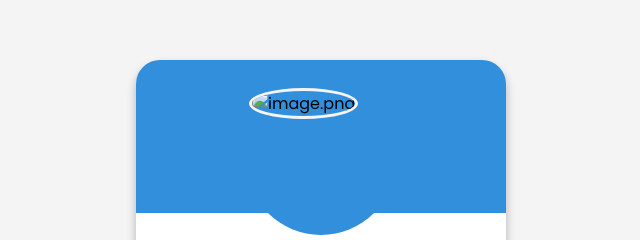
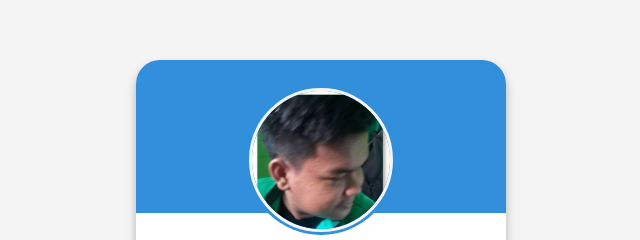
Before and after one commit to ramziaprilla/profile-card, a plain HTML site: page index.html in a window 1280 px wide. Shown: the part 127-367 px from the top of the page, without its empty margins (319-959 px from the left). Drawn offline with nearby package versions, Linux system fonts and the light colour scheme.

Commit message:
lupa ganti path imagenya
Updated image source path to be relative.

```diff
--- a/index.html
+++ b/index.html
@@ -11,7 +11,7 @@
 
     <div class="card-box">
         <div class="image">
-            <img src="/images/image.png" alt="image.png" class="profile">
+            <img src="image.png" alt="image.png" class="profile">
         </div>
         <div class="info-orang">
             <span class="nama">FajarLab</span> <!--kenapa pake span, kenapa ga <a> atau h1/h2/h3/h4-->
```
